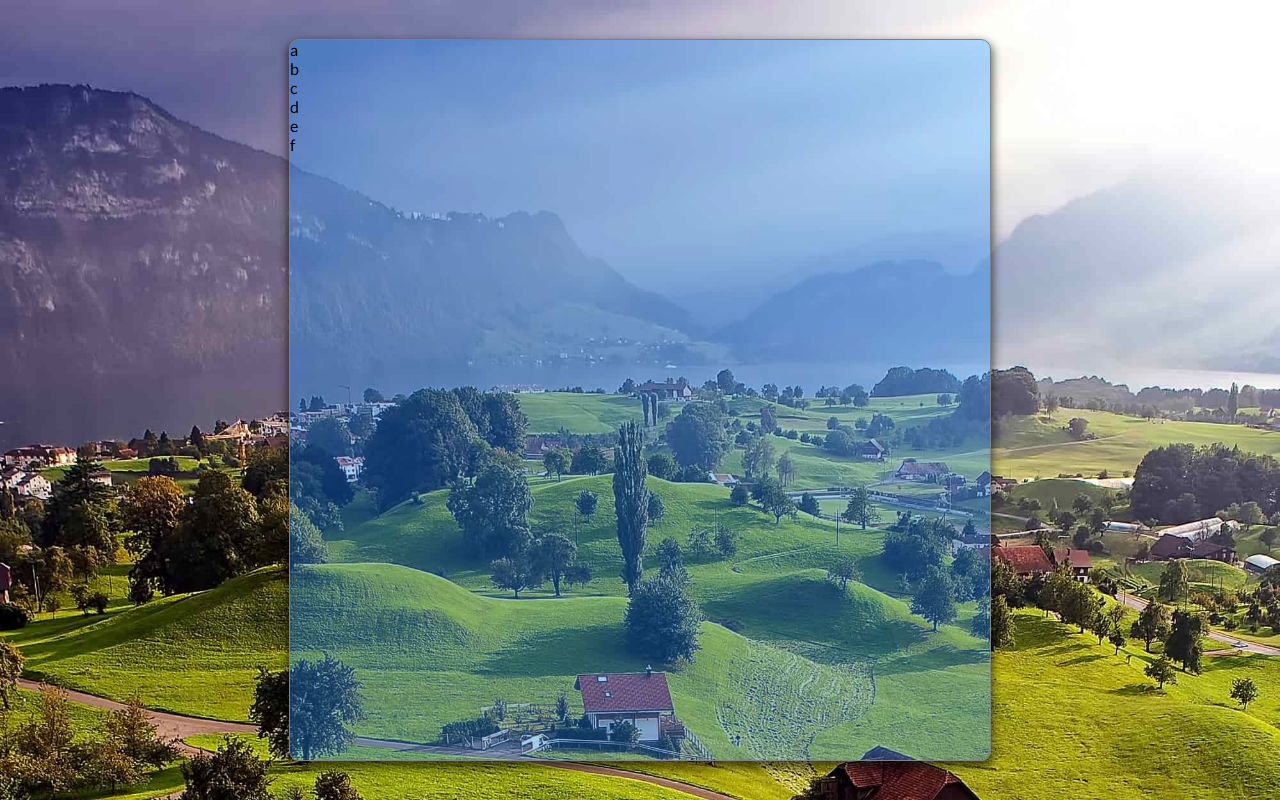
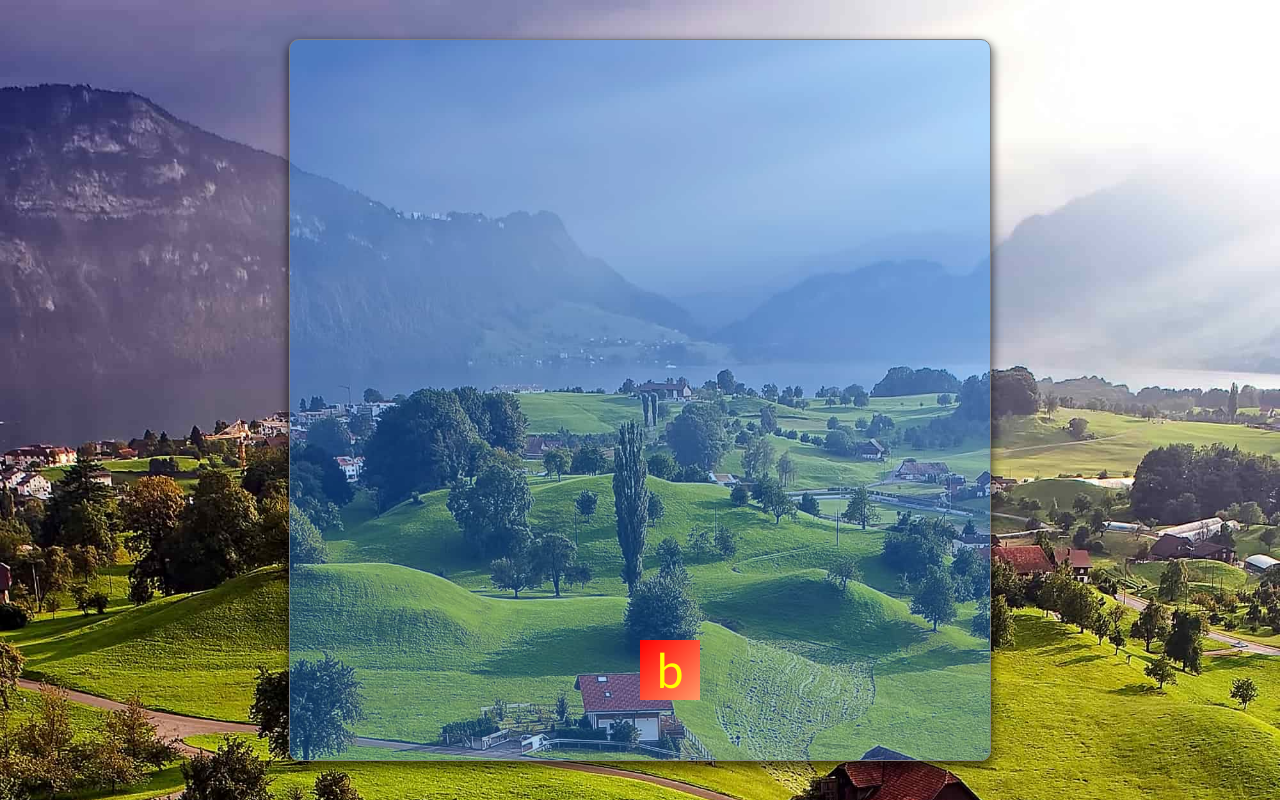
Before and after one commit to yalcinaksakal/egger, a plain HTML site: page index.html in a window 1280 px wide. Drawn offline with Linux system fonts and the light colour scheme.

Commit message:
initial1

```diff
--- a/index.html
+++ b/index.html
@@ -17,7 +17,7 @@
   <body>
     <div class="game-container">
         <div class="box-wrapper">
-            <div class="box" id="cube">
+            <div class="box" id="eggBox">
                 <div class="plane a">a</div>
                 <div class="plane b">b</div>
                 <div class="plane c">c</div>
--- a/script.js
+++ b/script.js
@@ -1,5 +1,12 @@
-var cube = document.getElementById("cube");
-document.addEventListener("mousemove", e => {
-  var transform = `rotateX(${e.pageY}deg) rotateY(${e.pageX}deg)`;
-  cube.style.transform = transform;
+///
+const gameConteiner = document.querySelector(".game-container");
+const eggBoxEl = document.getElementById("eggBox");
+
+///
+
+gameConteiner.addEventListener("mousemove", e => {
+  eggBoxEl.style.transform = `rotateX(${e.pageY}deg) rotateY(${e.pageX}deg)`;
+  console.log(eggBoxEl.getBoundingClientRect().left, e.pageX);
+//   eggBoxEl.style.top = `${e.pageY}px`;
+//   eggBoxEl.style.left = `${e.pageX}px`;
 });
--- a/style.css
+++ b/style.css
@@ -3,8 +3,9 @@
 :root {
   --basket-color: rgb(220, 205, 95);
   --basket-shadow: rgb(118, 108, 49);
-  --cube-size: 40px;
-  --half-cube-size: 20px;
+  --cube-size: 60px;
+  --half-cube-size: 30px;
+  --negative-hcz: -30px;
 }
 
 body {
@@ -37,26 +38,24 @@ body {
 
 /* box */
 
-.plane_transform(@x:0, @y:0, @z:0, @rx:0,@ry:0) {
-  transform: translate3d(@x, @y, @z) rotateX(@rx) rotateY(@ry);
-}
-
-.wrapper {
+.box-wrapper {
   width: var(--cube-size);
   height: var(--cube-size);
 
-  perspective: 400px;
-  margin: 0 auto;
-  padding: 100px;
+  /* perspective: 400px; */
+
+
 }
-.cube {
-  position: relative;
+.box {
+  position: absolute;
+  top:80vh;
+  left:50vw;
   transform-style: preserve-3d;
   width: var(--cube-size);
   height: var(--cube-size);
-  // animation: rotate_cube 1s linear infinite;
+  /* animation: rotate_cube 10s linear infinite; */
 }
-.cube > .plane {
+.box > .plane {
   position: absolute;
   left: 0;
   width: var(--cube-size);
@@ -70,22 +69,26 @@ body {
 }
 
 .plane.a {
-  .plane_transform(0px,---half-cube-size, --half-cube-size, 90deg);
+  transform: translate3d(0px, var(--half-cube-size), var(--half-cube-size))
+    rotateX(90deg);
 }
 .plane.b {
-  .plane_transform(0,0, var(--cube-size));
+  transform: translate3d(0, 0, var(--cube-size));
 }
 .plane.c {
-  .plane_transform(--half-cube-size, 0, --half-cube-size, 0, 90deg);
+  transform: translate3d(var(--half-cube-size), 0, var(--half-cube-size))
+    rotateY(90deg);
 }
 .plane.d {
-  .plane_transform(0, --half-cube-size, --half-cube-size, 90deg);
+  transform: translate3d(0, var(--negative-hcz), var(--half-cube-size))
+    rotateX(90deg);
 }
 .plane.e {
-  .plane_transform(---half-cube-size, 0, --half-cube-size, 0, 90deg);
+  transform: translate3d(var(--negative-hcz), 0, var(--half-cube-size))
+    rotateY(90deg);
 }
 .plane.f {
-  .plane_transform(0, 0, 0, 0, 45deg);
+  transform: rotateY(45deg);
 }
 
 @keyframes rotate_cube {
```
Also changed, not shown: 1 other file.
